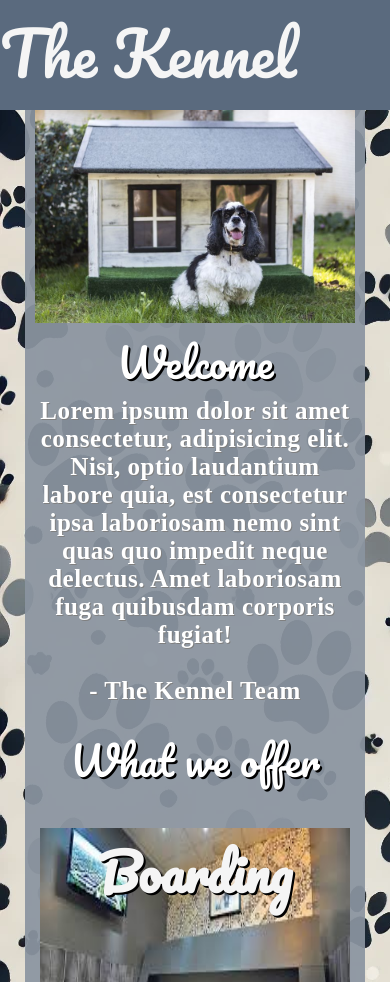
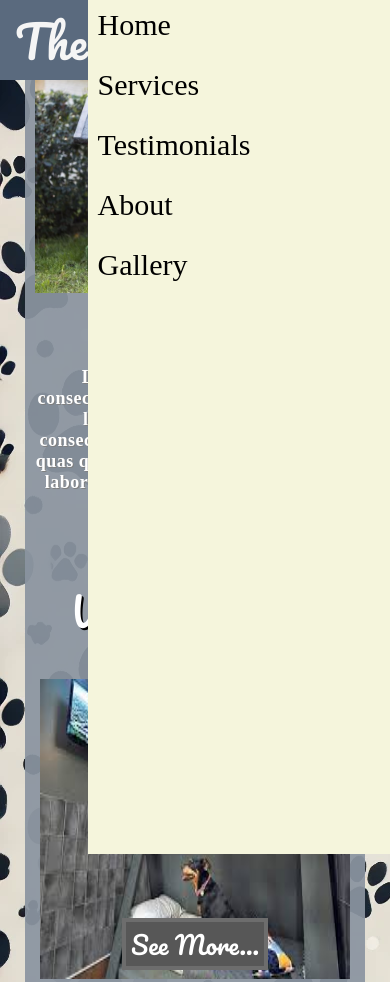
Before and after one commit to userMeatball/thekennel, a plain HTML site: page index.html in a window 390 px wide. Shown: the top 982 px of the page. Drawn offline with Linux system fonts and the light colour scheme; files whose address does not match are found by name.

Commit message:
Add files via upload

```diff
--- a/index.html
+++ b/index.html
@@ -13,14 +13,24 @@
 
     <body>
         <header>
+            <div id="headerContainer">
                 <a href="index.html">The Kennel</a>
-        </header>
-
                 <nav>
-            <div>
+                    <div id="navClose">
 
                     </div>
+                    <div id="navOpen">
+                        <ul>
+                            <li>Home</li>
+                            <li>Services</li>
+                            <li>Testimonials</li>
+                            <li>About</li>
+                            <li>Gallery</li>
+                        </ul>
+                    </div>
                 </nav>
+            </div>
+        </header>
 
         <div id="content">
 
@@ -56,8 +66,6 @@
                         </div>
                     </div>
                 </div>
-            </div>
-
                 <div id="reviews">
                     <h1 class="contentTitle">Here are some of our reviews</h1><br>
                     <div class="reviewContainer">
@@ -71,9 +79,11 @@
 
                     <!-- if no more reviews, sticky reviews on scroll... -->
                     <button type="button" id="reviewMore" class="seeMore">Autoload...</button>
+                </div>
 
             </div>
 
+        <!-- end content -->
         </div>
 
         <footer>
--- a/styles.css
+++ b/styles.css
@@ -178,12 +178,22 @@ body {
     /***** HEADER *****/
 
     header {
-        height: 110px;
+        height: 80px;
         background-color: #5a6a7e;
+        line-height: 1;
     }
 
-    header a {
-        font-size: 60px;
+    #headerContainer {
+        display: flex;
+        width: 100%;
+        height: 100%;
+        justify-content: flex-start;
+        align-items: center;
+    }
+
+    #headerContainer a {
+        margin-left: 15px;
+        font-size: 45px;
         color: rgb(245, 245, 245);
         font-family: "Pacifico", cursive;
         font-weight: 100;
@@ -193,19 +203,37 @@ body {
     /***** NAV *****/
 
     nav {
-        position: absolute;
-        right: 5px;
-        top: 10px;
+        position: fixed;
+        top: 15px;
+        right: 15px;
+    }
+
+    #navClose{
         height: 50px;
         width: 50px;
+        border: 2px solid;
         background-color: beige;
-        /** **/ visibility: hidden;
+        visibility: hidden;
     }
 
-    nav div {
-        position: sticky;
+    #navOpen {
+        position: fixed;
         top: 0;
-        left: 0;
+        right: 0;
+        height: 100%;
+        width: 75%;
+        background-color: beige;
+        padding: 10px 0px 0px 10px;
+    }
+    #navOpen ul {
+        display: flex;
+        flex-direction: column;
+        height: 80%;
+        list-style-type: none;
+    }
+    #navOpen li {
+        margin-bottom: 30px;
+        font-size: 30px;
     }
 
     /***** CONTENT *****/
@@ -265,7 +293,7 @@ body {
 
     #contentWelcome p
     {
-        font-size: 25px;
+        font-size: 18px;
         font-weight: 550;
         letter-spacing: .5px;
         color: white;
@@ -322,7 +350,6 @@ body {
     .serviceDiv {
         min-height: 300px;
         width: 100%;
-
         color: white;
         font-size: 25px;
         color: rgb(245, 245, 245);
@@ -337,6 +364,7 @@ body {
         background-color: rgba(87, 87, 87);
         border: 4px solid rgb(109, 109, 109);
         text-decoration: none;
+        color: white;
     }
     .serviceDiv a:visited {
         color: white;
@@ -350,6 +378,7 @@ body {
     }
     #serviceBoarding div h1 {
         text-shadow: 2px 2px black;
+        font-weight: 100;
     }
 
     #serviceWalking {
@@ -360,6 +389,7 @@ body {
     }
     #serviceWalking div h1 {
         text-shadow: 2px 2px black;
+        font-weight: 100;
     }
 
     #serviceGrooming {
@@ -369,6 +399,7 @@ body {
     }
     #serviceGrooming div h1 {
         text-shadow: 2px 2px black;
+        font-weight: 100;
     }
 
     /* REVIEWS */
@@ -378,7 +409,6 @@ body {
         padding: 25px 0;
         text-align: center;
         overflow: hidden;
-        background-color: #A9A54C;
     }
 
     #reviews div {
@@ -396,7 +426,7 @@ body {
         bottom: 0;
         width: 100%;
         overflow: hidden;
-        background-color: rgb(54, 156, 252);
+        background-color: #5a6a7e;
     }
 
     footer h1 {
```
Lines whose indentation alone changed are shown as unchanged.
